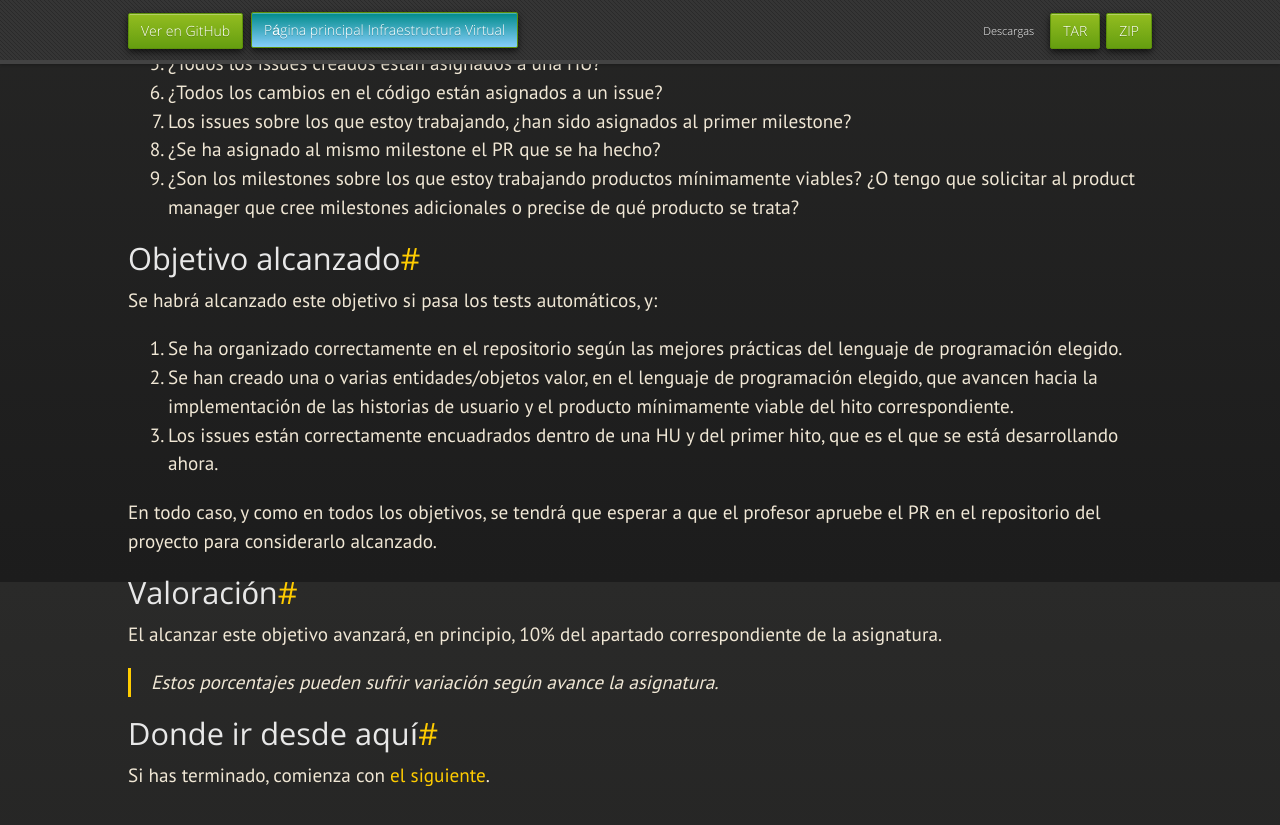
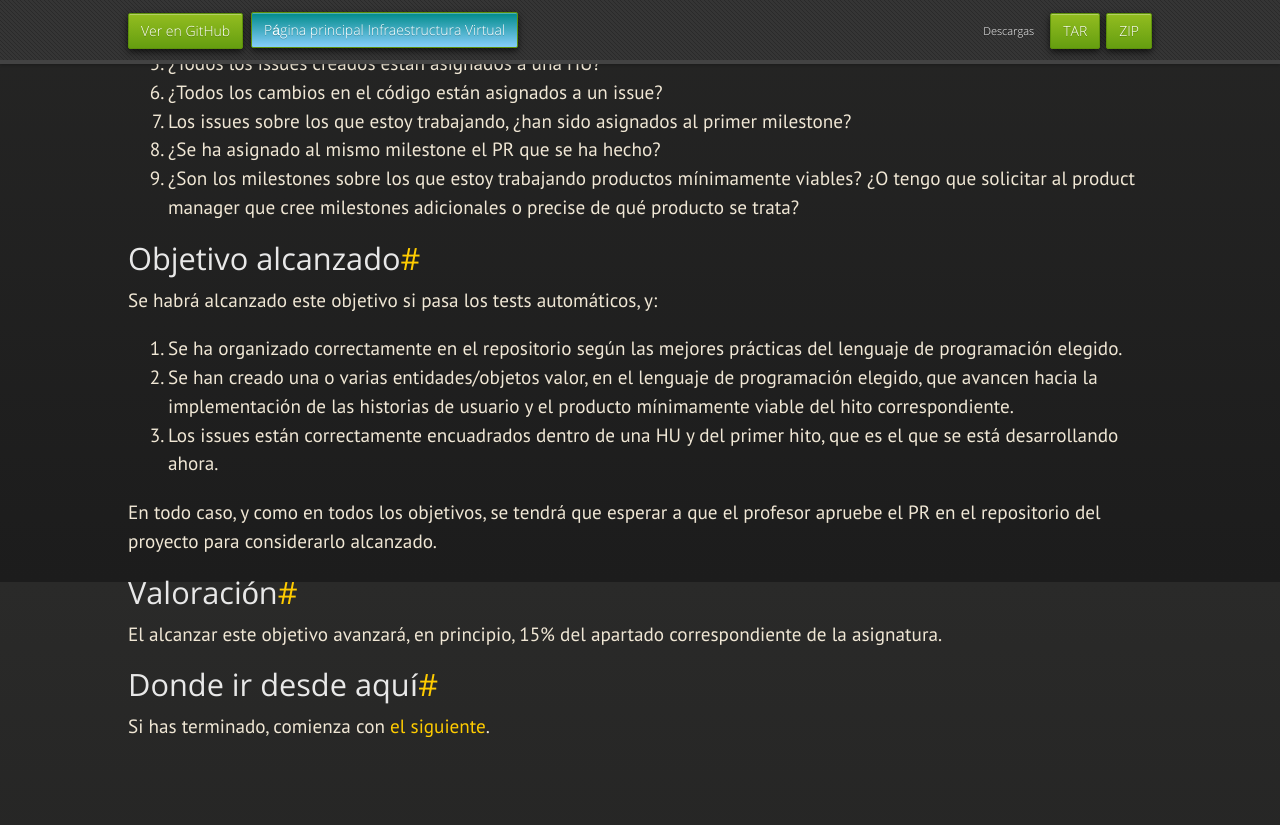
Before and after one commit to JJ/IV, a Jekyll site: the page built from documentos/proyecto/2.Entidad.md, in a window 1280 px wide and 900 px high, scrolled down 3918 px. Shown: the top 825 px of the window. Built offline with Jekyll 4.4.1, drawn with Linux system fonts in a browser that asks for light colours; nearby versions of some CDN libraries; some web fonts are replaced; our own code applies the rules of GitHub Pages for plain Markdown files.

Commit message:
Sync documentos/proyecto/2.Entidad.md de master a gh-pages

```diff
--- a/documentos/proyecto/2.Entidad.md
+++ b/documentos/proyecto/2.Entidad.md
@@ -115,7 +115,7 @@
   definir los interfaces de clase antes de implementar.
 
 Los recursos aportados por los estudiantes de la asignatura están
-en [este fichero](2.Entidad.recursos).
+en [este fichero](2.Entidad.recursos.md).
 
 ## Entrega de la práctica
 
@@ -133,7 +133,7 @@
 está listo para revisión.
 
 A este
-[fichero](https://github.com/JJ/IV-21-22/blob/master/proyectos/objetivo-2) se
+[fichero](https://github.com/JJ/IV-21-22/blob/master/proyectos/objetivo-2.md) se
 subirá (mediante un PR *desde una rama*) el nombre del proyecto, el autor y un
 enlace al pull request creado en el repositorio.
 
@@ -233,10 +233,8 @@
 
 ## Valoración
 
-El alcanzar este objetivo avanzará, en principio, 10% del apartado
+El alcanzar este objetivo avanzará, en principio, 15% del apartado
 correspondiente de la asignatura.
-
-> Estos porcentajes pueden sufrir variación según avance la asignatura.
 
 ## Donde ir desde aquí
 
```
